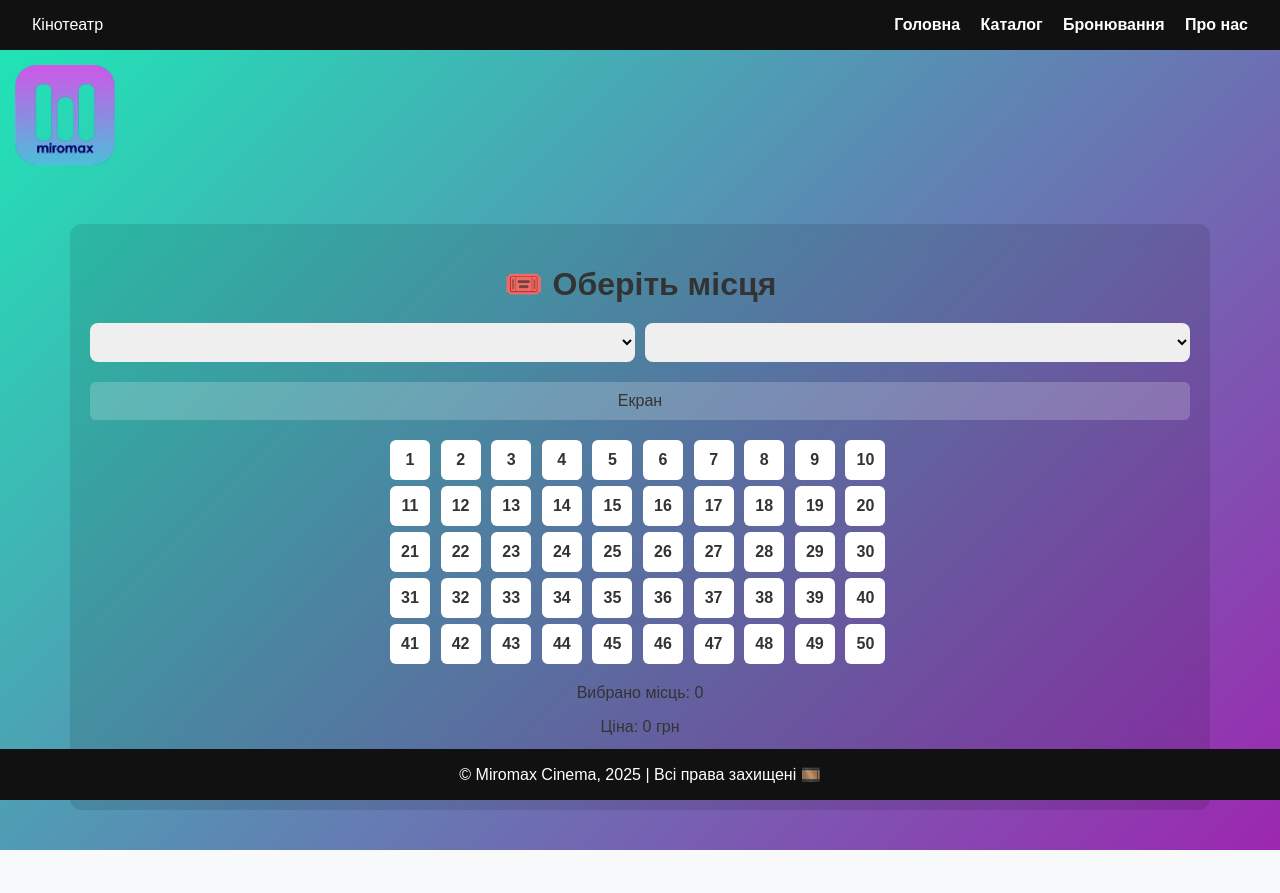
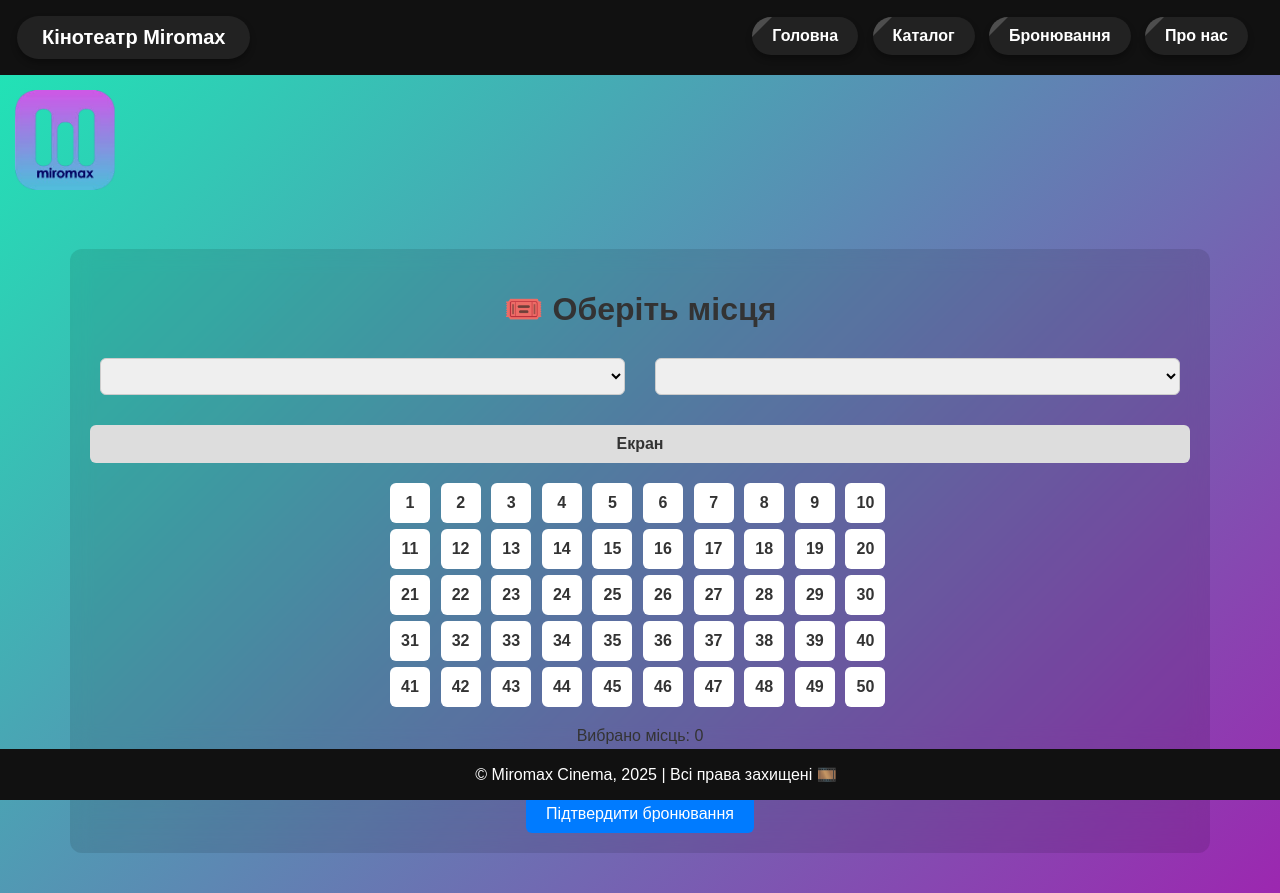
Before and after one commit to OlehViunnyk/cinema_miromax, a plain HTML site: page booking.html in a window 1280 px wide. Before the commit the page ends 850 px from the top, so only its background shows below. Drawn offline with Linux system fonts and the light colour scheme.

Commit message:
booking.html

```diff
--- a/booking.html
+++ b/booking.html
@@ -1,21 +1,11 @@
 <!DOCTYPE html>
 <html lang="uk">
 <head>
-  <link rel="icon" href="https://encrypted-tbn0.gstatic.com/images?q=tbn:ANd9GcTWxncpHeylEspJ9xny3MAU4_1O7odZ5yR03g&s">
   <meta charset="UTF-8">
   <title>Бронювання квитків – Miromax</title>
+  <link rel="icon" href="https://encrypted-tbn0.gstatic.com/images?q=tbn:ANd9GcTWxncpHeylEspJ9xny3MAU4_1O7odZ5yR03g&s">
   <link rel="stylesheet" href="style.css">
   <style>
-    .screen { text-align: center; margin: 20px auto; padding: 10px; background: #fff3; border-radius: 6px; }
-    .seats { display: grid; grid-template-columns: repeat(10, 1fr); gap: 6px; justify-content: center; max-width: 500px; margin: auto; }
-    .seat {
-      width: 40px; height: 40px; background: #fff; border-radius: 6px; cursor: pointer;
-      display: flex; justify-content: center; align-items: center; font-weight: bold;
-    }
-    .seat.selected { background: #4caf50; color: white; }
-    .seat.occupied { background: #9e9e9e; cursor: not-allowed; color: white; }
-    .info { text-align: center; margin-top: 20px; }
-
     body {
       margin: 0;
       font-family: Arial, sans-serif;
@@ -30,43 +20,156 @@
       justify-content: space-between;
       align-items: center;
     }
-        nav a {
-            color: white;
-            margin-left: 1rem;
+    nav.nav-buttons a {
+      background-color: #222;
+      color: #fff;
+      padding: 10px 20px;
+      margin-left: 10px;
+      border-radius: 25px;
       text-decoration: none;
       font-weight: bold;
+      transition: all 0.3s ease;
+      box-shadow: 0 4px 6px rgba(0,0,0,0.3);
+      position: relative;
+      overflow: hidden;
+      display: inline-block;
     }
-        nav a:hover {
-            text-decoration: underline;
+    nav.nav-buttons a::before {
+      content: "";
+      position: absolute;
+      top: 0;
+      left: -100%;
+      width: 100%;
+      height: 100%;
+      background: rgba(255, 255, 255, 0.2);
+      transition: all 0.4s ease;
+      transform: skewX(-45deg);
     }
-        main {
-            padding: 2rem;
+    nav.nav-buttons a:hover::before {
+      left: 100%;
     }
+    nav.nav-buttons a:hover {
+      background-color: #444;
+      transform: translateY(-2px);
+    }
+
+    .screen {
+      text-align: center;
+      margin: 20px auto;
+      padding: 10px;
+      background: #ddd;
+      border-radius: 6px;
+      font-weight: bold;
+    }
+    .seats {
+      display: grid;
+      grid-template-columns: repeat(10, 1fr);
+      gap: 6px;
+      justify-content: center;
+      max-width: 500px;
+      margin: auto;
+    }
+    .seat {
+      width: 40px;
+      height: 40px;
+      background: #fff;
+      border-radius: 6px;
+      cursor: pointer;
+      display: flex;
+      justify-content: center;
+      align-items: center;
+      font-weight: bold;
+      transition: background 0.2s ease;
+    }
+    .seat.selected {
+      background: #4caf50;
+      color: white;
+    }
+    .seat.occupied {
+      background: #9e9e9e;
+      cursor: not-allowed;
+      color: white;
+    }
+    .info {
+      text-align: center;
+      margin-top: 20px;
+    }
+    select {
+      padding: 8px 12px;
+      margin: 10px;
+      border-radius: 6px;
+      border: 1px solid #ccc;
+    }
+    button {
+      background-color: #007bff;
+      color: white;
+      padding: 10px 20px;
+      border: none;
+      border-radius: 6px;
+      cursor: pointer;
+      transition: background-color 0.3s ease;
+    }
+    button:hover {
+      background-color: #0056b3;
+    }
+    footer.footer {
+      text-align: center;
+      background-color: #111;
+      color: white;
+      padding: 1rem;
+      margin-top: 50px;
+    }
+
+
+    .logo-img {
+  height: 100px;
+  width: 100px;
+  transition: transform 0.3s ease;
+  cursor: pointer;
+}
+
+.logo-img:hover {
+  transform: scale(1.1);
+}
+
+ .logo-text {
+  background-color: #222;
+  color: #fff;
+  padding: 10px 25px;
+  border-radius: 25px;
+  font-weight: bold;
+  font-size: 20px;
+  box-shadow: 0 4px 6px rgba(0, 0, 0, 0.3);
+  transition: background-color 0.3s ease, transform 0.2s ease;
+  margin-left: -15px;
+}
+
 
   </style>
 </head>
+<body>
 
   <header>
-        <div class="logo">Кінотеатр</div>
-        <nav>
+  <div class="logo-text">Кінотеатр Miromax</div>
+  <nav class="nav-buttons">
     <a href="index.html">Головна</a>
     <a href="movie_controller.html">Каталог</a>
     <a href="booking.html">Бронювання</a>
     <a href="about.html">Про нас</a>
   </nav>
 </header>
-
   <div style="text-align:left; padding:15px;">
-  <img src="images-removebg-preview.png" alt="Логотип" style="height:100px; width:100px;">
+  <a href="index.html">
+    <img src="images-removebg-preview.png" alt="Логотип" class="logo-img">
+  </a>
 </div>
 
-<body>
 
   <div class="container">
     <div style="text-align: center;">
       <h1>🎟️ Оберіть місця</h1>
     </div>
-    <div class="controls">
+    <div class="controls" style="text-align: center;">
       <select id="movieSelect"></select>
       <select id="sessionSelect"></select>
     </div>
@@ -78,10 +181,12 @@
       <button onclick="confirmBooking()">Підтвердити бронювання</button>
     </div>
   </div>
+
   <script src="booking.js"></script>
 
   <footer class="footer">
     © Miromax Cinema, 2025 | Всі права захищені 🎞️
   </footer>
+
 </body>
 </html>
```
Lines whose indentation alone changed are shown as unchanged.
